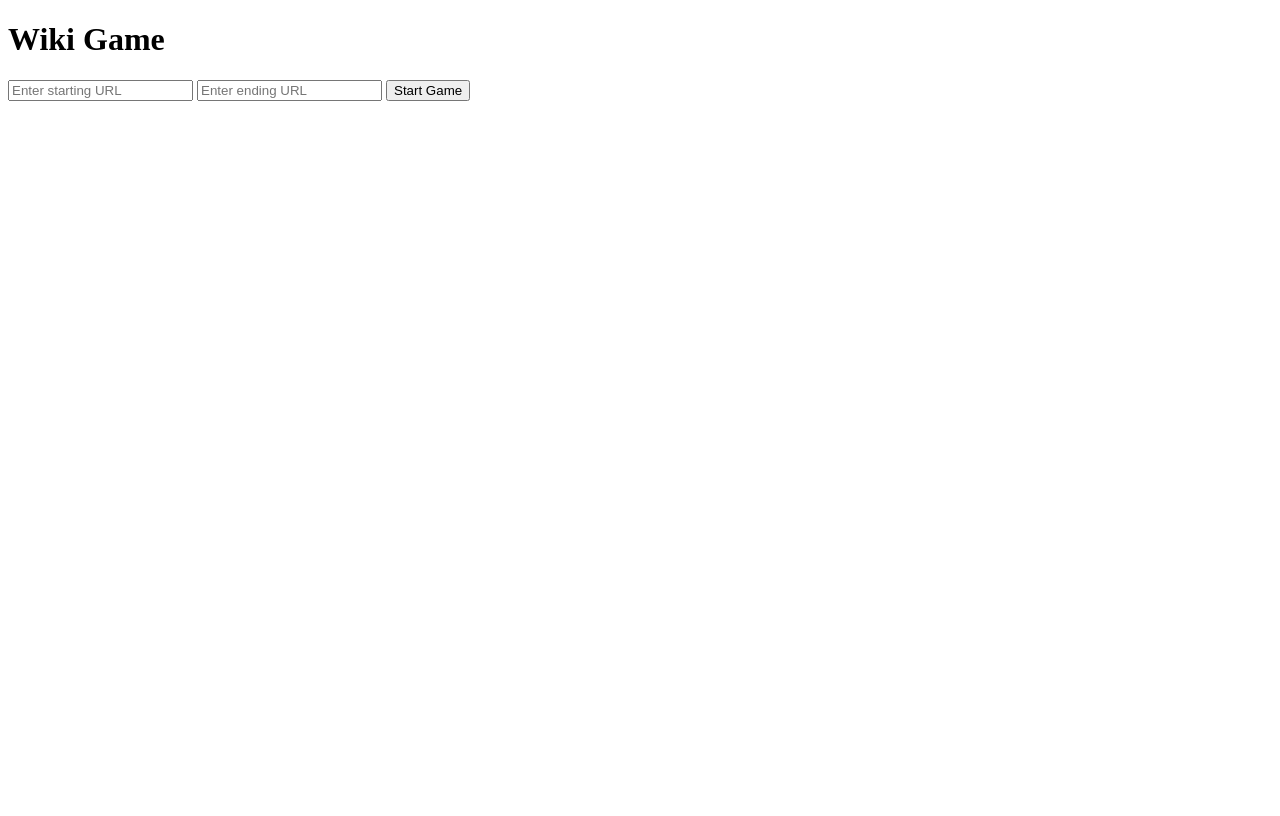
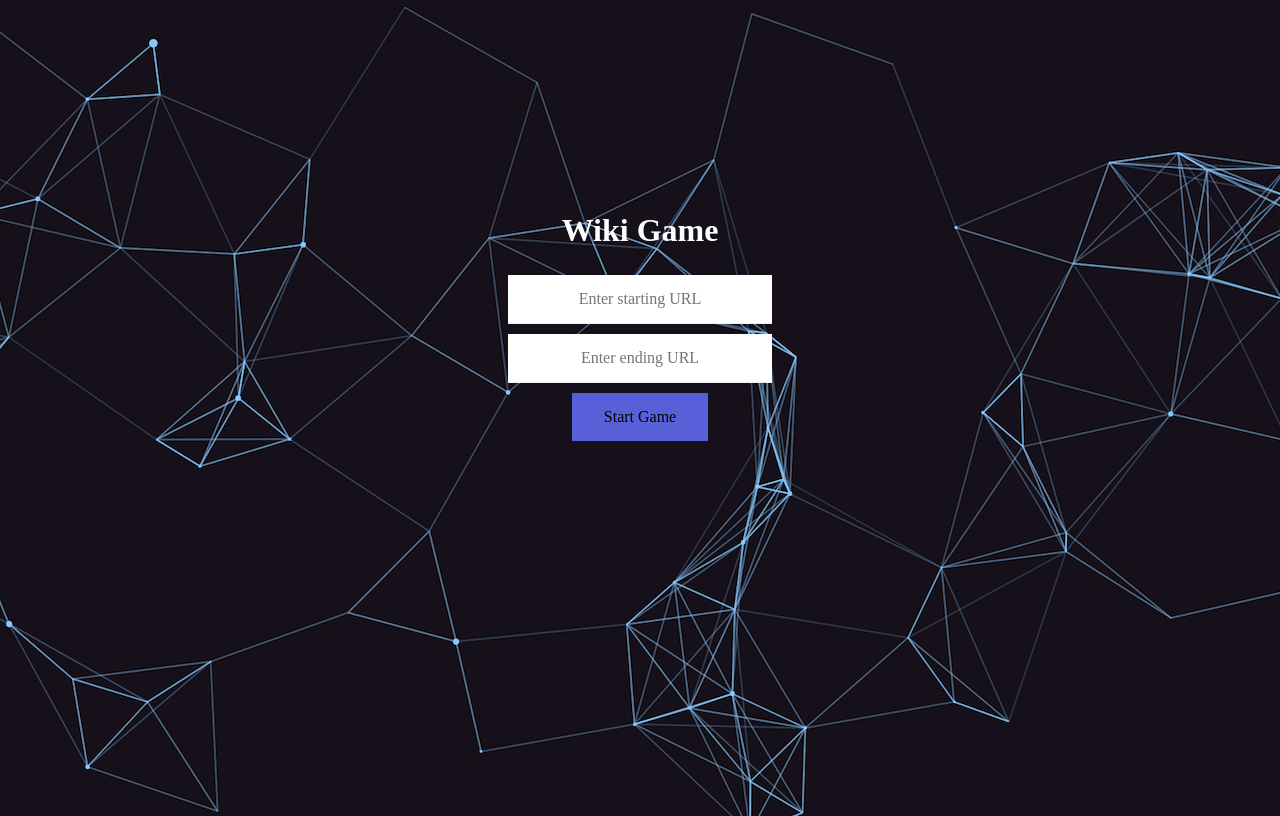
Before and after one commit to bsimonson1/WikiWander, a plain HTML site: page public/index.html in a window 1280 px wide. Drawn offline with Linux system fonts and the light colour scheme.

Commit message:
added picture, updated server and html, add styles

```diff
--- a/public/index.html
+++ b/public/index.html
@@ -3,6 +3,7 @@
 <head>
     <title>Wiki Game</title>
     <!-- Link to CSS file -->
+    <link href="styles.css" rel="stylesheet">
 </head>
 <body>
     <h1>Wiki Game</h1>
@@ -16,6 +17,8 @@
     <div id="BFS_s"></div>
     <div id="BFS_t_s"></div>
     <div id="BFS_t_m"></div>
+
+    <div id="BFS_path"></div>
 
     <div id="DFS_s"></div>
     <div id="DFS_t_s"></div>
@@ -42,6 +45,8 @@
                 document.getElementById("BFS_t_s").textContent = "BFS execution time: " + data.bfs_t_s + " seconds";
                 document.getElementById("BFS_t_m").textContent = "BFS execution time: " + data.bfs_t_m + " milliseconds";
 
+                document.getElementById("BFS_path").textContent = "BFS node traversal: " + data.bfs_p;
+
                 document.getElementById("DFS_s").textContent = "DFS visited: " + data.dfs_s + " nodes";
                 document.getElementById("DFS_t_s").textContent = "DFS execution time: " + data.dfs_t_s + " seconds";
                 document.getElementById("DFS_t_m").textContent = "DFS execution time: " + data.dfs_t_m + " milliseconds";
--- /dev/null
+++ b/public/styles.css
@@ -0,0 +1,49 @@
+h1 {
+    font-family: 'Nunito';
+    color: #ffffff;
+}
+
+body {
+    display: flex;
+    justify-content: center;
+    align-items: center;
+    min-height: 100vh;
+    flex-direction: column;
+    font-family: 'Nunito', sans-serif;
+    background: url('node_back.png') center no-repeat;
+    background-size: fill;
+    color: #ffffff;
+}
+
+button {
+    background: #5760d8;
+    color: #fff;
+    border: none;
+    color: black;
+    padding: 15px 32px;
+    text-align: center;
+    text-decoration: none;
+    display: inline-block;
+    font-family: 'Nunito';
+    font-size: 16px;
+    margin: 5px;
+  }
+
+input {
+    padding: 15px 32px;
+    box-sizing: border-box;
+    background: #eee;
+    border: 0;
+    display: block;
+    background: #fff;
+    border-bottom: 1px solid #eeeeee;
+    font-family: 'Nunito';
+    text-align: center;
+    font-size: 16px;
+    margin: 5px;
+}
+
+#outputStart, #outputEnd, #BFS_s, #BFS_t_s, #BFS_t_m, #DFS_s, #DFS_t_s, #DFS_t_m, #BFS_path{
+    margin: 10px;
+    font-family: 'Nunito';
+}
```
Also changed, not shown: public/node_back.png (added), 1 other file.
